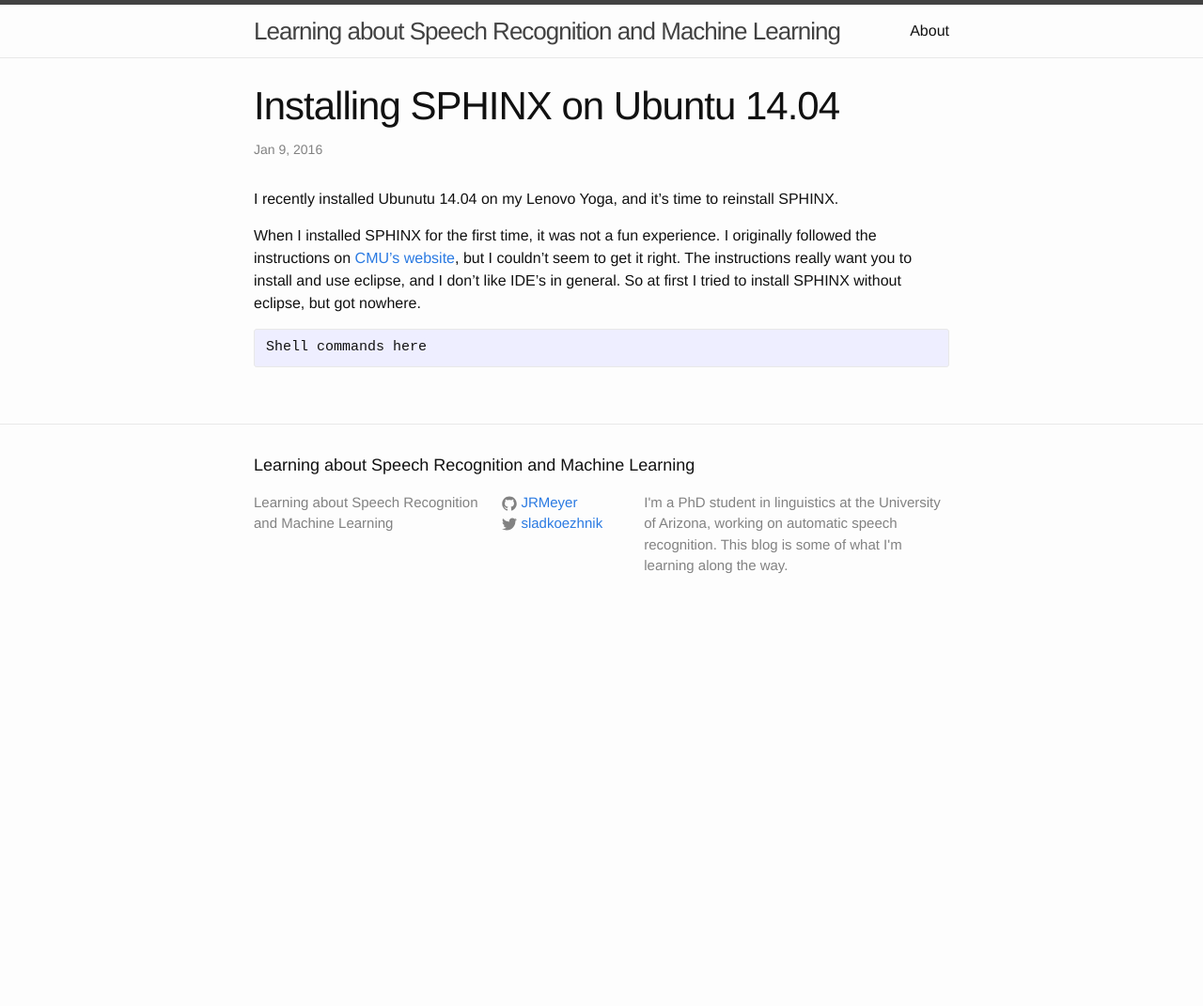
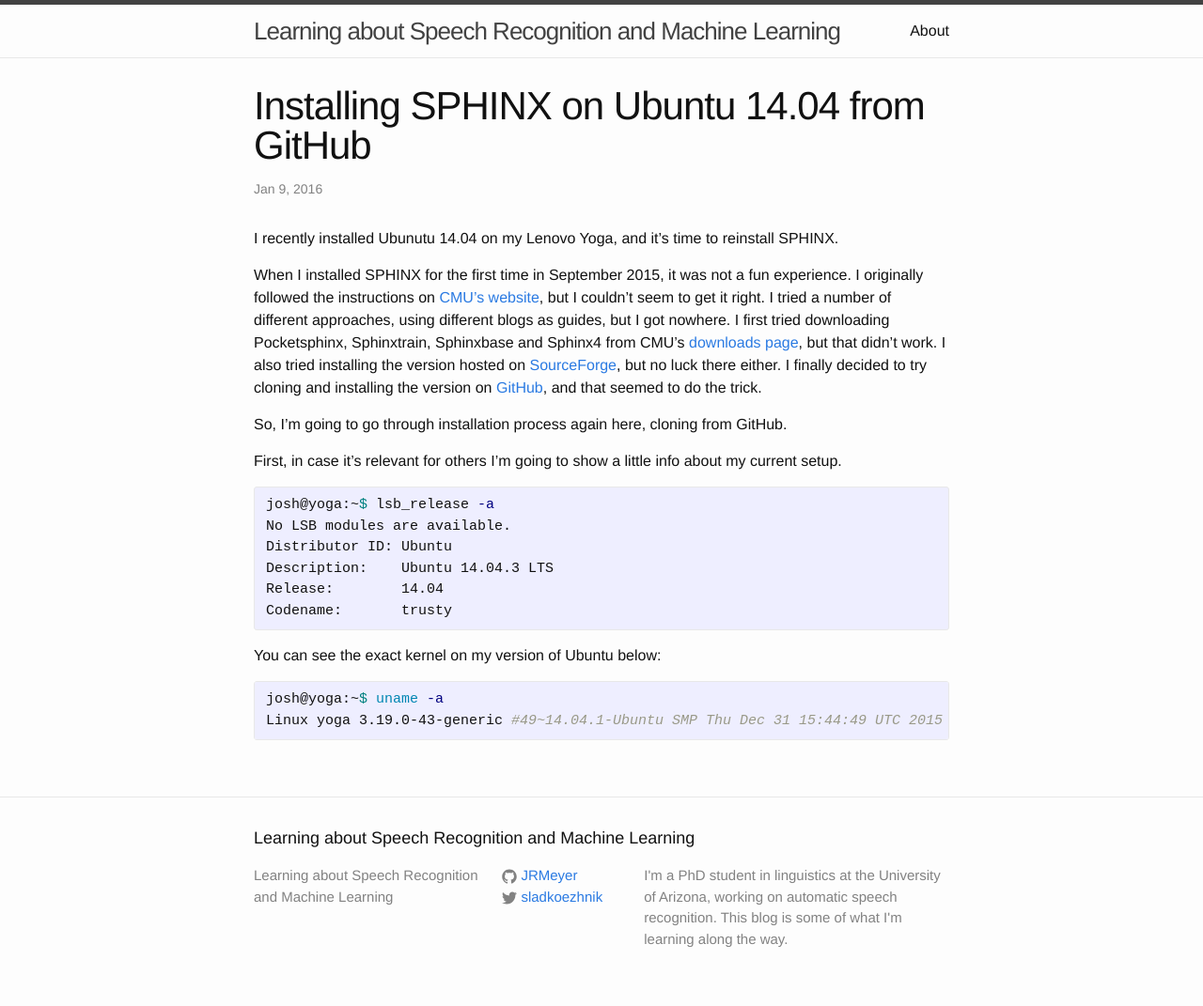
Before and after one commit to JRMeyer/jrmeyer.github.io, a Jekyll site: the page built from _posts/2016-01-08-Installing-SPHINX-on-Ubuntu-14.04.markdown, in a window 1280 px wide. Shown: the whole page at 94% size. Built offline with Jekyll 4.4.1, drawn with Linux system fonts in a browser that asks for light colours; before the commit the page ends 900 px from its top, so only the background shows below that.

Commit message:
added a few things

```diff
--- a/_posts/2016-01-08-Installing-SPHINX-on-Ubuntu-14.04.markdown
+++ b/_posts/2016-01-08-Installing-SPHINX-on-Ubuntu-14.04.markdown
@@ -1,17 +1,36 @@
 ---
 layout: post
-title:  "Installing SPHINX on Ubuntu 14.04"
+title:  "Installing SPHINX on Ubuntu 14.04 from GitHub"
 date:   2016-01-08 22:03:04 -0700
 categories: installation
 ---
 
 I recently installed Ubunutu 14.04 on my Lenovo Yoga, and it's time to reinstall SPHINX.
 
-When I installed SPHINX for the first time, it was not a fun experience. I originally followed the instructions on [CMU's website][cmu-sphinx], but I couldn't seem to get it right. The instructions really want you to install and use eclipse, and I don't like IDE's in general. So at first I tried to install SPHINX without eclipse, but got nowhere.
+When I installed SPHINX for the first time in September 2015, it was not a fun experience. I originally followed the instructions on [CMU's website][cmu-sphinx], but I couldn't seem to get it right. I tried a number of different approaches, using different blogs as guides, but I got nowhere. I first tried downloading Pocketsphinx, Sphinxtrain, Sphinxbase and Sphinx4 from CMU's [downloads page][cmu-downloads], but that didn't work. I also tried installing the version hosted on [SourceForge][cmu-sourceforge], but no luck there either. I finally decided to try cloning and installing the version on [GitHub][cmu-github], and that seemed to do the trick.
+
+So, I'm going to go through installation process again here, cloning from GitHub.
+
+First, in case it's relevant for others I'm going to show a little info about my current setup.
 
 {% highlight bash %}
-Shell commands here
+josh@yoga:~$ lsb_release -a
+No LSB modules are available.
+Distributor ID:	Ubuntu
+Description:	Ubuntu 14.04.3 LTS
+Release:	14.04
+Codename:	trusty
+{% endhighlight %}
+
+You can see the exact kernel on my version of Ubuntu below:
+
+{% highlight bash %}
+josh@yoga:~$ uname -a
+Linux yoga 3.19.0-43-generic #49~14.04.1-Ubuntu SMP Thu Dec 31 15:44:49 UTC 2015 x86_64 x86_64 x86_64 GNU/Linux
 {% endhighlight %}
 
 
-[cmu-sphinx]: http://cmusphinx.sourceforge.net/
+[cmu-sphinx]: http://cmusphinx.sourceforge.net/wiki/tutorialpocketsphinx?s[]=installation/
+[cmu-downloads]: http://cmusphinx.sourceforge.net/wiki/download/
+[cmu-sourceforge]: http://sourceforge.net/projects/cmusphinx/
+[cmu-github]: https://github.com/cmusphinx/
```
